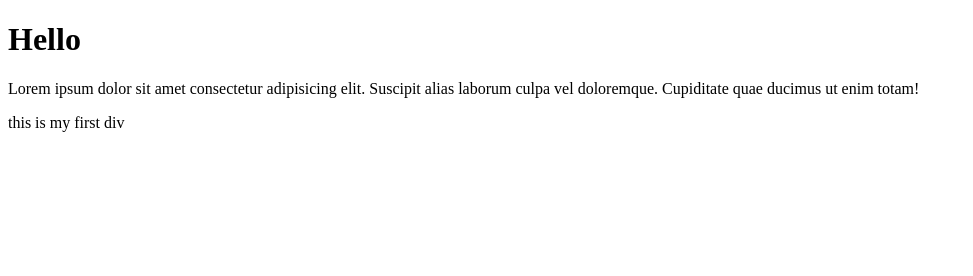
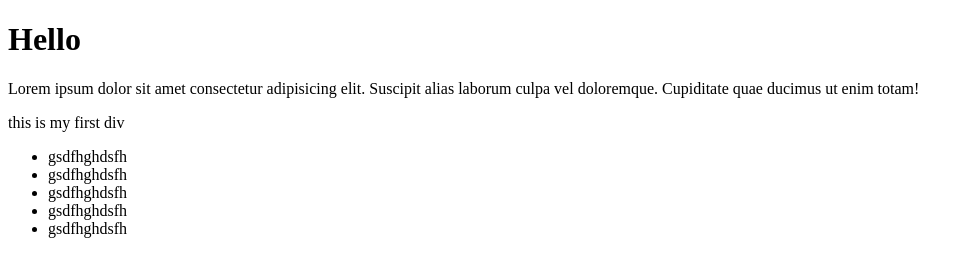
Before and after one commit to kiran903/datewithgit-sample, a plain HTML site: page index.html in a window 1280 px wide. Shown: the whole page, without its empty margins (0-973 px from the left). Drawn offline with Linux system fonts and the light colour scheme.

Commit message:
index.html file modified

```diff
--- a/index.html
+++ b/index.html
@@ -11,5 +11,12 @@
   <div>
     this is my first div
   </div>
+  <ul>
+    <li>gsdfhghdsfh</li>
+    <li>gsdfhghdsfh</li>
+    <li>gsdfhghdsfh</li>
+    <li>gsdfhghdsfh</li>
+    <li>gsdfhghdsfh</li>
+  </ul>
 </body>
 </html>
```
